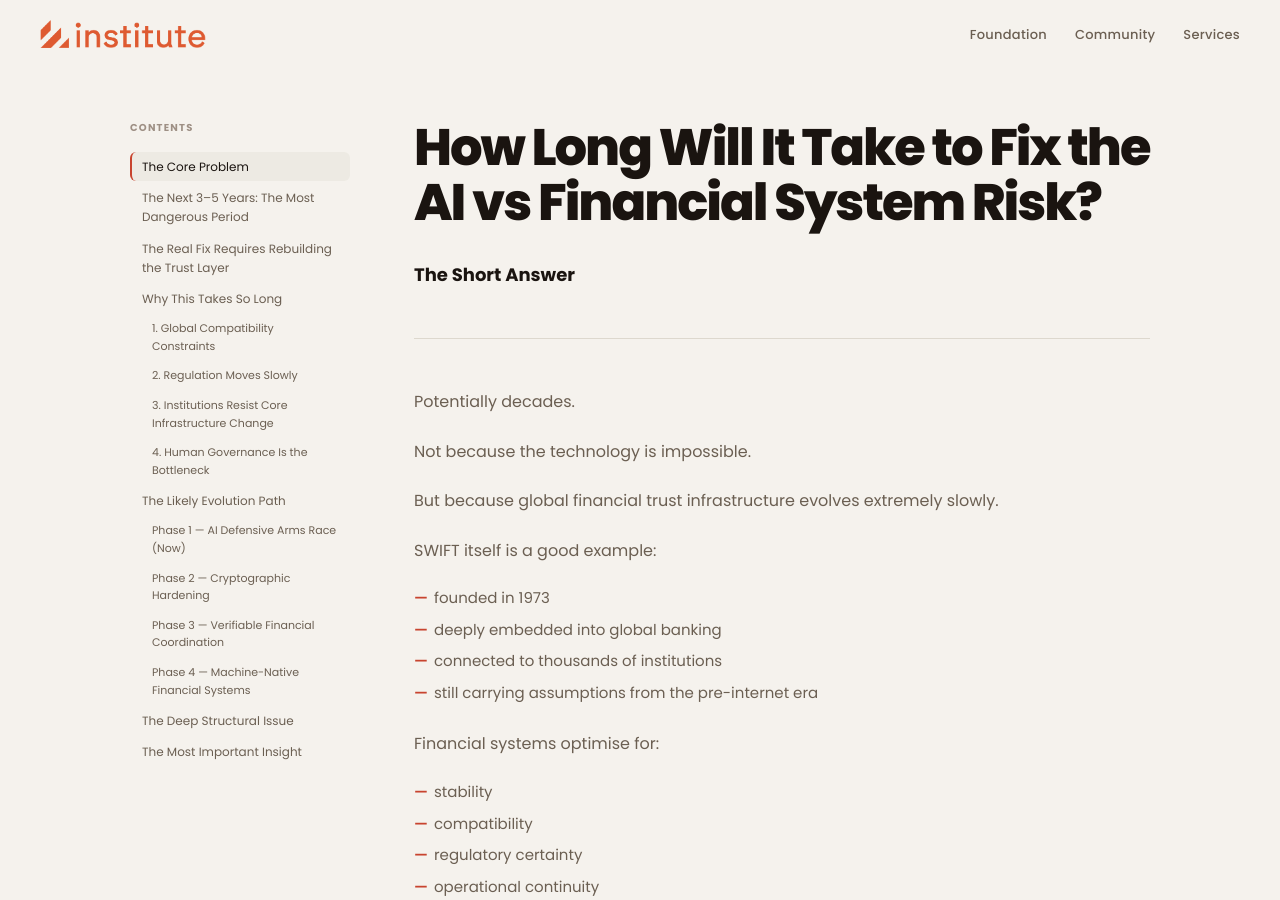
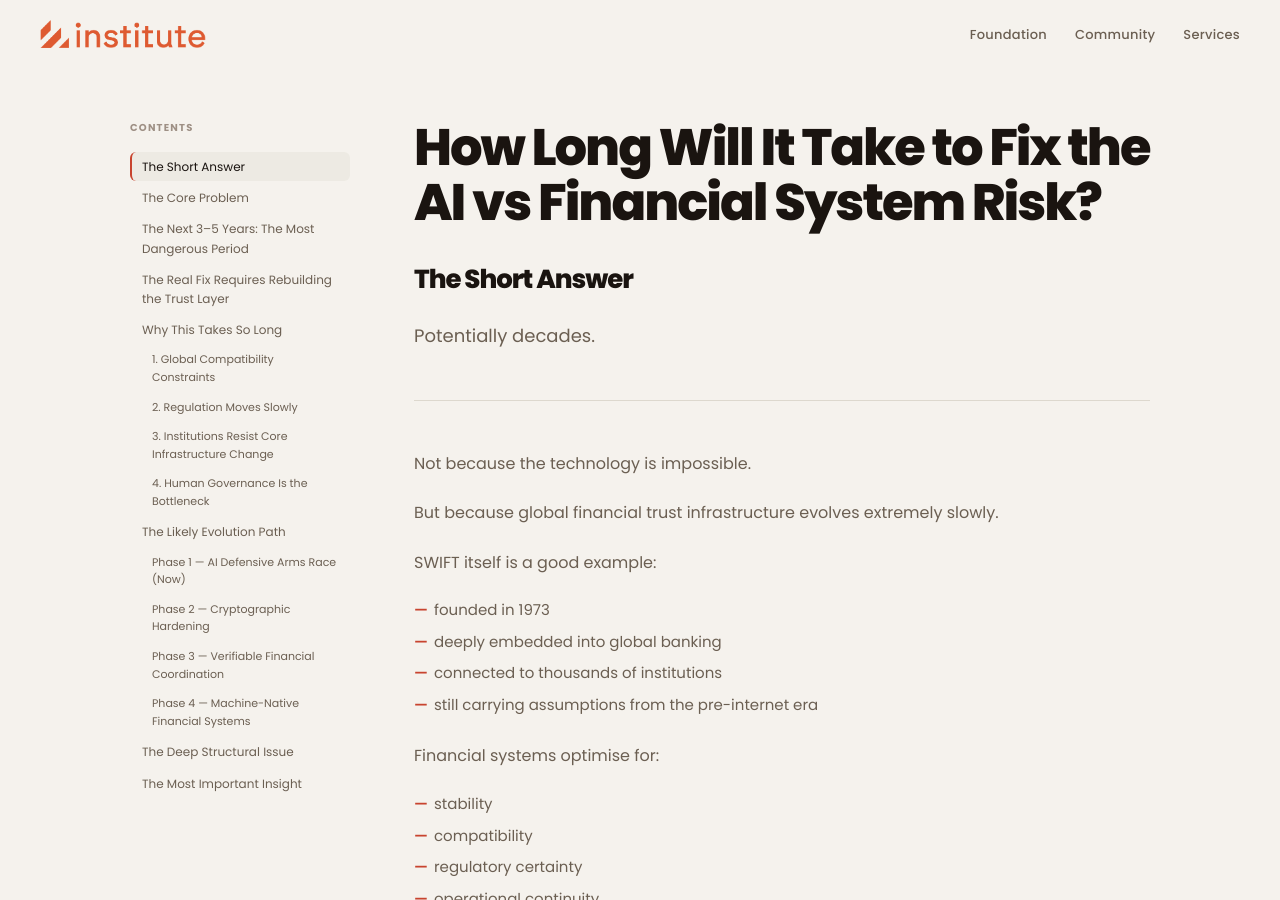
Before and after one commit to selfdriven-foundation/selfdriven-institute, a Jekyll site: the page built from docs/pages/research-financial-systems-imf-fix.md, in a window 1280 px wide and 900 px high. Built offline with Jekyll 4.4.1, drawn with Linux system fonts in a browser that asks for light colours.

Commit message:
Update research-financial-systems-imf-fix.md

```diff
--- a/docs/pages/research-financial-systems-imf-fix.md
+++ b/docs/pages/research-financial-systems-imf-fix.md
@@ -7,7 +7,7 @@
 
 # How Long Will It Take to Fix the AI vs Financial System Risk?
 
-**The Short Answer**
+## The Short Answer
 
 Potentially decades.
 
```
